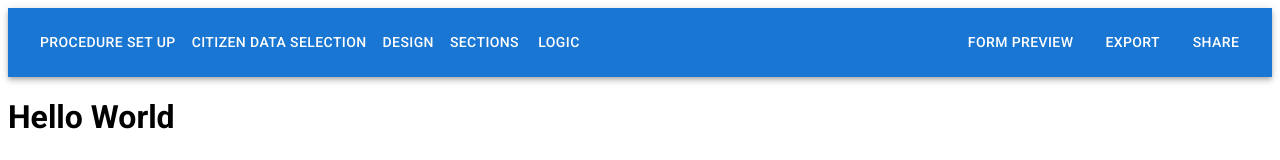
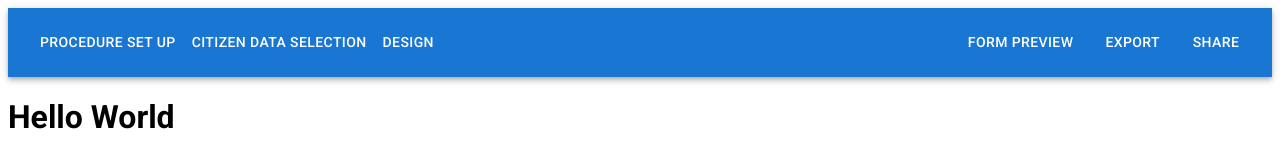
Before and after one commit to osoc22/project-digital-wallet, a React (Create React App) app: page / in a window 1280 px wide. Shown: the top 160 px of the page. Built offline with nearby package versions, Linux system fonts and the light colour scheme.

Commit message:
Navbar links modified

```diff
--- a/src/components/Navbar.tsx
+++ b/src/components/Navbar.tsx
@@ -9,7 +9,7 @@ import Button from '@mui/material/Button';
 import MenuItem from '@mui/material/MenuItem';
 import Stack from '@mui/material/Stack';
 
-const pages = ['Procedure set up', 'Citizen data selection', 'Design', 'Sections', 'Logic'];
+const pages = ['Procedure set up', 'Citizen data selection', 'Design'];
 
 const Navbar = () => {
   const [anchorElNav, setAnchorElNav] = React.useState<null | HTMLElement>(null);
```
